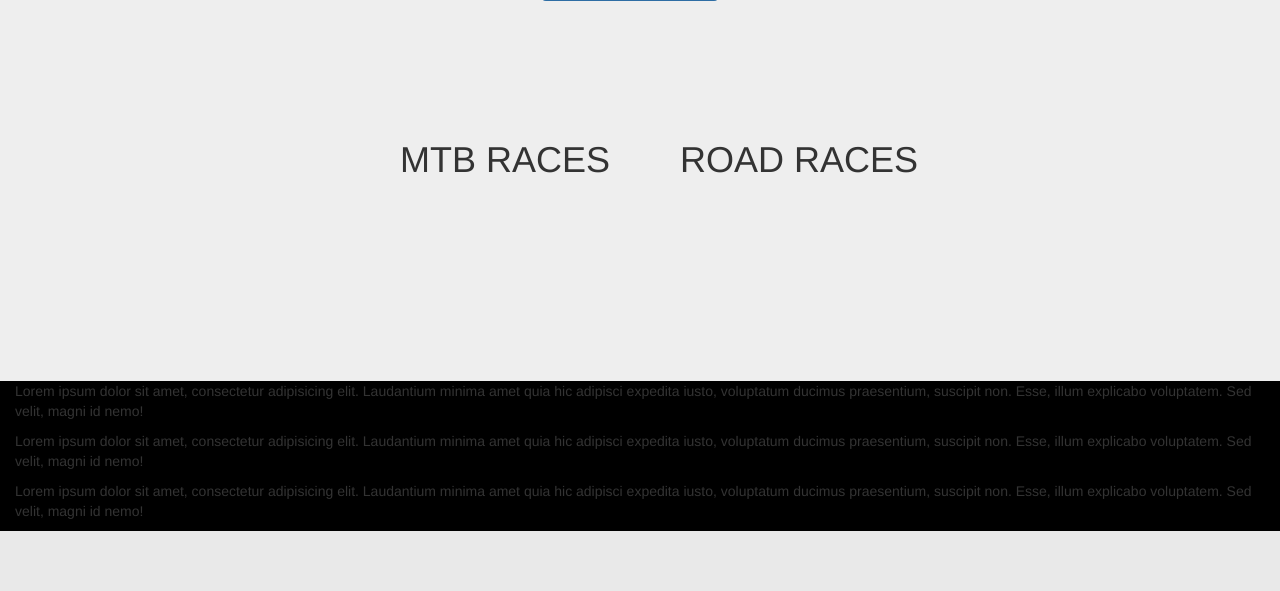
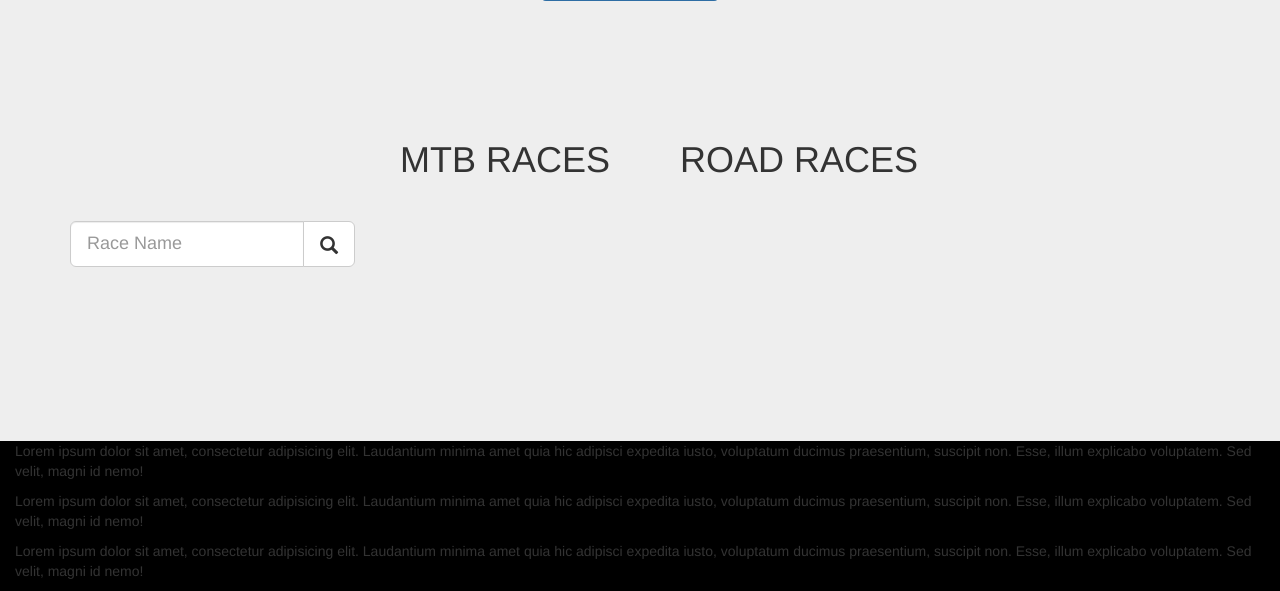
Before and after one commit to DJLad97/UK-Cycling-Events, a PHP site: page /UK/ in a window 1280 px wide. Shown: the part 921-1512 px from the top of the page. Before the commit the page ends 1452 px from the top, so only its background shows below. Run offline with PHP 8.4, Linux system fonts and the light colour scheme; data that the repository does not hold is empty; some libraries are stand-ins or nearby versions.

Commit message:
Added the live search feature, the js code needs moving into it's own file

```diff
--- a/WAD-Assignment/index.php
+++ b/WAD-Assignment/index.php
@@ -258,6 +258,35 @@
     </div>
 
   </div>
+  <form role="form" method="post">
+    <div class="input-group input-group-lg col-xs-3">
+      <input type="text" id="searchTerm" name="searchTerm" class="form-control" placeholder="Race Name"></input>
+      <div class="input-group-btn">
+        <button class="btn btn-default" type="submit"><i class="glyphicon glyphicon-search"></i></button>
+      </div>
+    </div>
+  </form>
+  <ul id="content"></ul>
+        <script>
+        $(document).ready(function() {
+            $('#searchTerm').on('input', function(){
+              var searchKeyword = $(this).val();
+
+              if(searchKeyword.length >= 3){
+                $.post(
+                  'search-race.php',
+                  {searchTerm: searchKeyword},
+                  function(data){
+                    $('ul#content').empty();
+                    $.each(data, function(){
+                      $('ul#content').append('<li><a href="race-sign-up.php?RaceID=' +
+                                            this.RaceID + '">' + this.RaceName + '</a></li>');
+                    })
+                  }, "json");
+              }
+            });
+      });
+        </script>
 
 </div>
 
```
